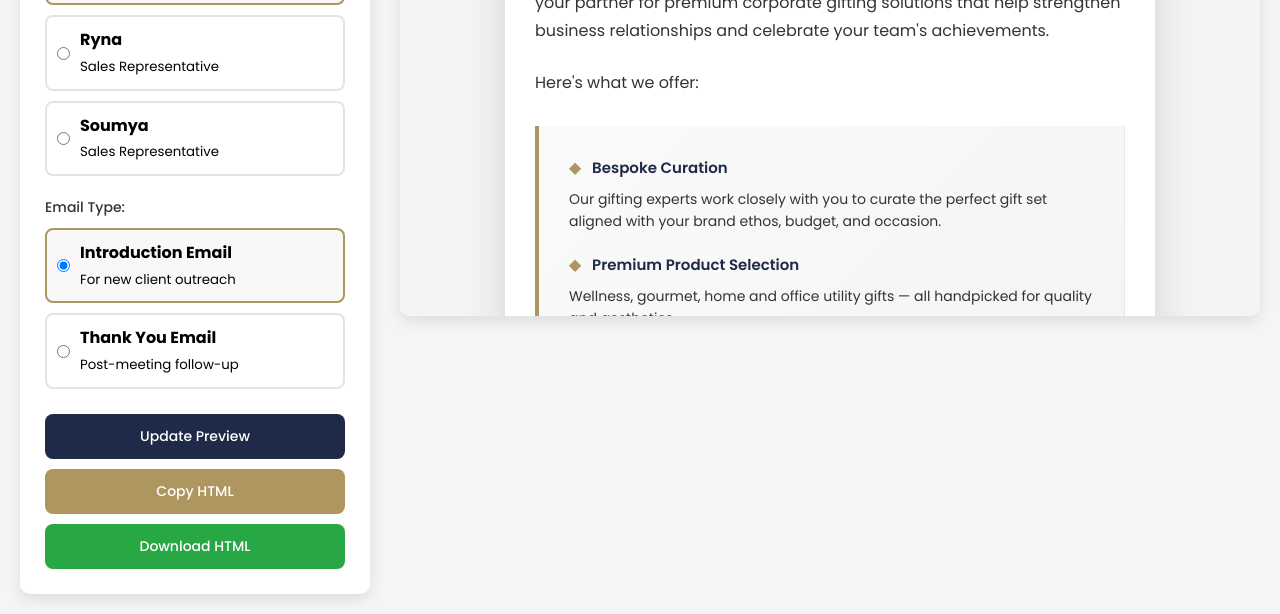
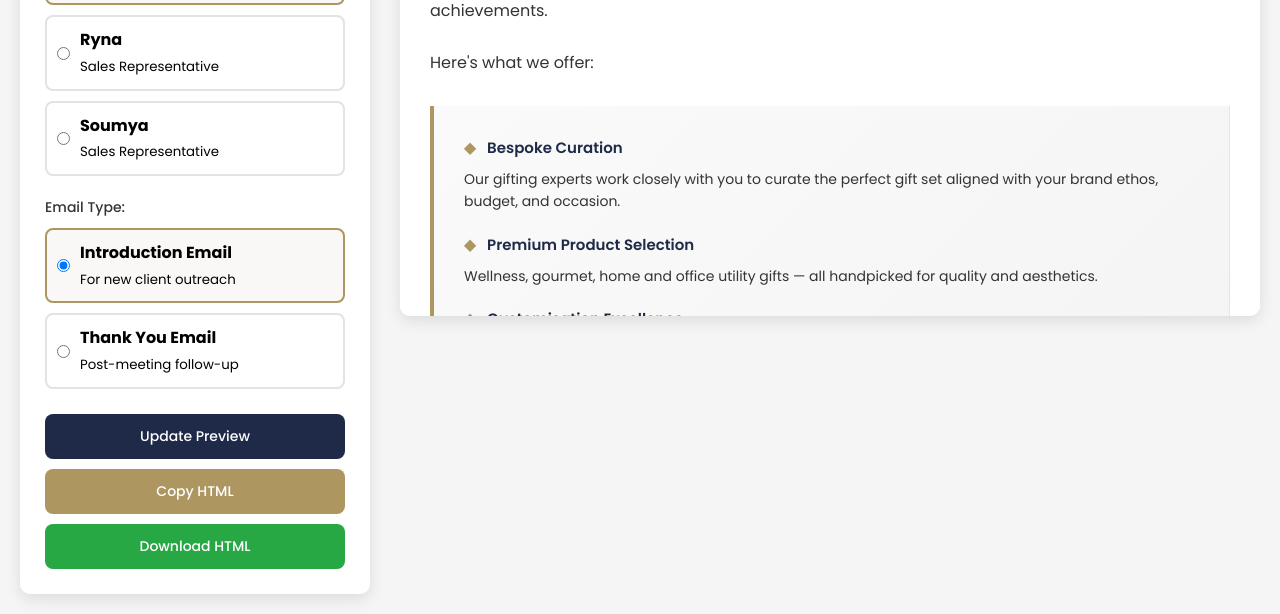
Before and after one commit to chetan21122004/TisorahBox_email_template, a plain HTML site: page index.html in a window 1280 px wide. Shown: the part 551-1165 px from the top of the page. Drawn offline with Linux system fonts and the light colour scheme; a web font is replaced by a local one.

Commit message:
width upd

```diff
--- a/index.html
+++ b/index.html
@@ -182,10 +182,13 @@
         }
 
         .preview-section {
-            background: white;
+            background: #F4F4F4;
             border-radius: 10px;
             box-shadow: 0 5px 15px rgba(0,0,0,0.1);
             overflow: hidden;
+            height: calc(100vh - 100px);
+            position: sticky;
+            top: 20px;
         }
 
         .preview-header {
@@ -195,6 +198,7 @@
             display: flex;
             justify-content: space-between;
             align-items: center;
+            border-radius: 10px 10px 0 0;
         }
 
         .preview-header h3 {
@@ -223,16 +227,15 @@
         }
 
         .preview-content {
-            padding: 20px;
-            max-height: 80vh;
+            padding: 0;
+            height: calc(100% - 60px);
             overflow-y: auto;
-            background: #F4F4F4;
         }
 
         .email-preview {
-            display: flex;
-            justify-content: center;
             width: 100%;
+            min-height: 100%;
+            background: #FFFFFF;
         }
 
         .toast {
@@ -274,13 +277,15 @@
         /* Email template styles */
         .email-container {
             width: 100%;
-            max-width: 650px;
-            margin: 0 auto;
+            margin: 0;
             background: #FFFFFF;
-            box-shadow: 0 20px 40px rgba(30, 42, 71, 0.15);
-            border-radius: 0;
-            overflow: hidden;
             position: relative;
+        }
+
+        /* When copying for email clients, these styles will be used */
+        #emailPreview .email-container {
+            max-width: none;
+            box-shadow: none;
         }
 
         .brand-stripe {
@@ -1180,7 +1185,7 @@
     <style>
         * { margin: 0; padding: 0; box-sizing: border-box; }
         body { font-family: 'Poppins', Arial, sans-serif; background: #F4F4F4; padding: 20px 0; line-height: 1.6; -webkit-text-size-adjust: 100%; -ms-text-size-adjust: 100%; }
-        .email-container { width: 100%; max-width: 650px; margin: 0 auto; background: #FFFFFF; box-shadow: 0 20px 40px rgba(30, 42, 71, 0.15); border-radius: 0; overflow: hidden; position: relative; }
+        .email-container { width: 100% !important; max-width: 650px !important; margin: 0 auto !important; background: #FFFFFF !important; box-shadow: 0 20px 40px rgba(30, 42, 71, 0.15) !important; border-radius: 0 !important; overflow: hidden !important; position: relative !important; }
         .brand-stripe { height: 6px; background: linear-gradient(90deg, #AD9660 0%, #AB8E76 25%, #1E2A47 50%, #AB8E76 75%, #AD9660 100%); width: 100%; }
         .header { background: linear-gradient(135deg, #1E2A47 0%, #323433 100%); background-color: #1E2A47; padding: 30px 20px; text-align: center; width: 100%; }
         .logo-container { width: 100%; text-align: center; margin-bottom: 0; }
```
